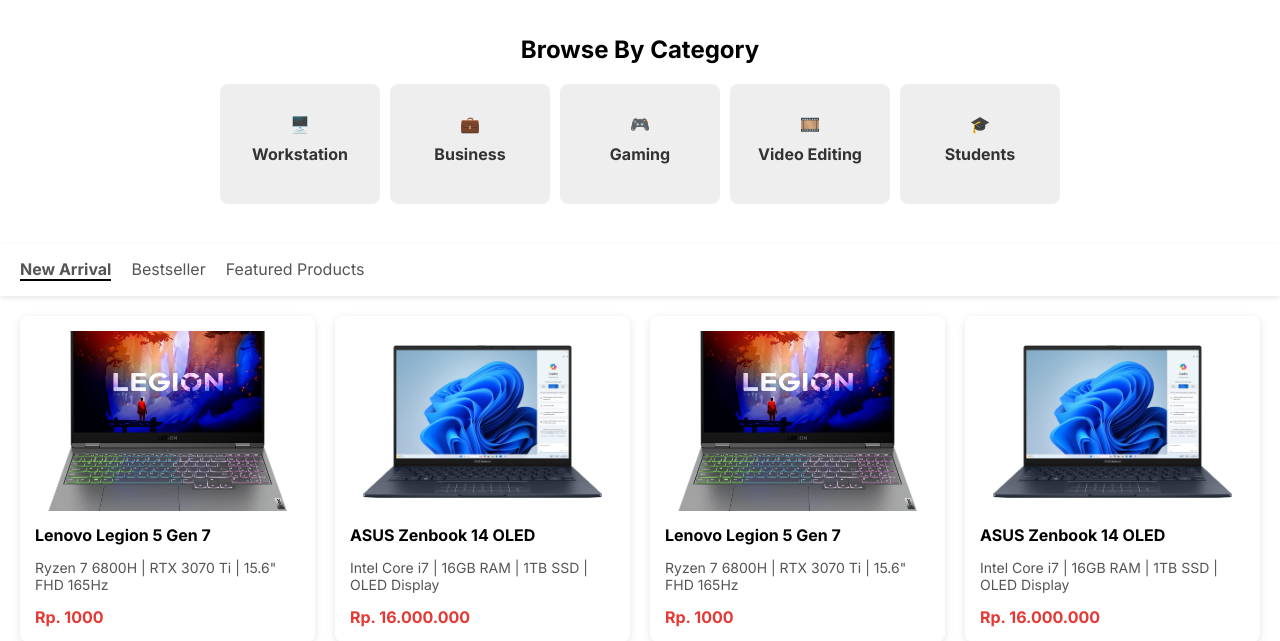
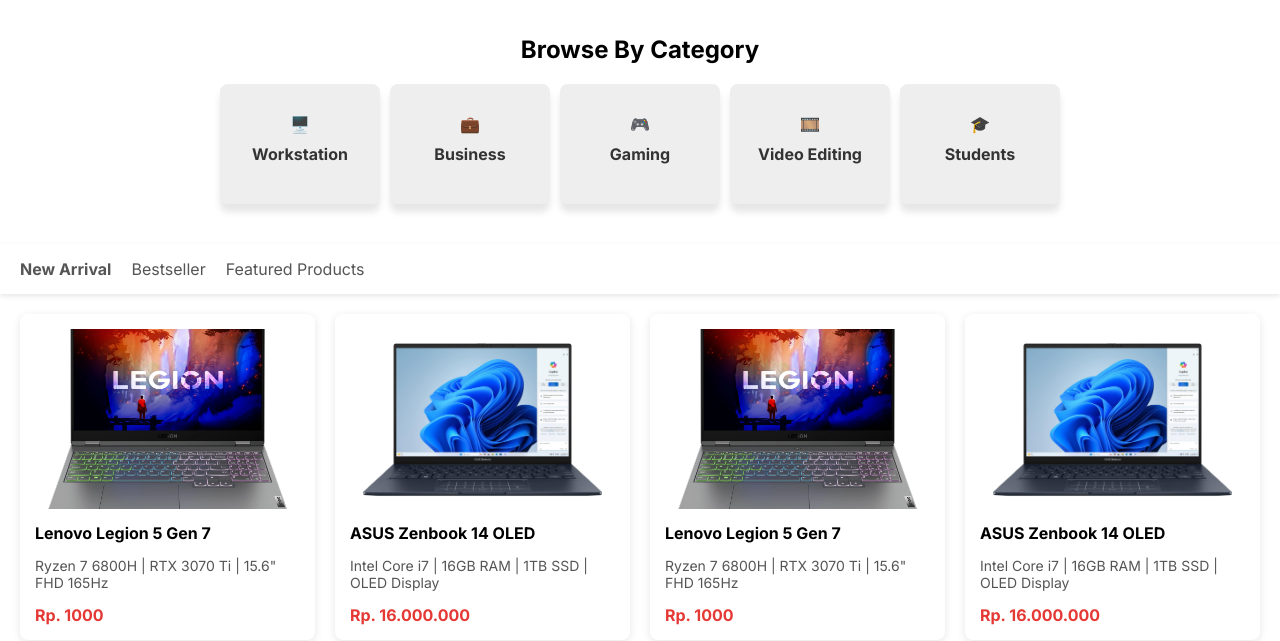
Before and after one commit to ddaannuu/Project-Website-Laptop, a PHP site: page / in a window 1280 px wide. Shown: the part 774-1415 px from the top of the page. Run offline with PHP 8.4, Linux system fonts and the light colour scheme.

Commit message:
Revisi tipis

```diff
--- a/styles.css
+++ b/styles.css
@@ -184,6 +184,7 @@
   color: #333;
   font-weight: bold;
   transition: background-color 0.3s;
+  box-shadow: 0 8px 7px rgba(0,0,0,0.1);
   width: 120px;
   height: 80px;
 }
@@ -207,7 +208,6 @@
 
 .navbar .active {
   font-weight: bold;
-  border-bottom: 2px solid black;
 }
 
 .product-grid {
```
